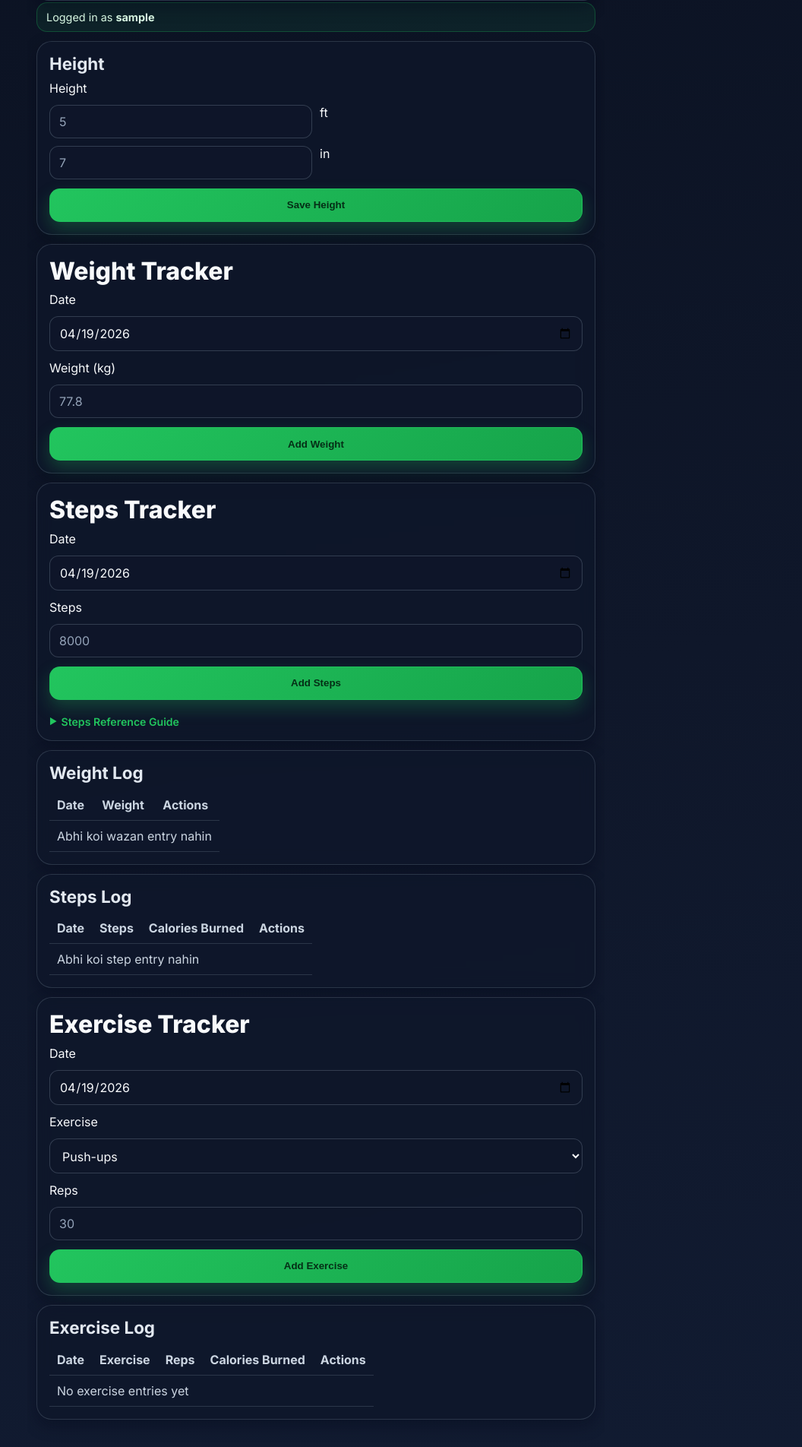
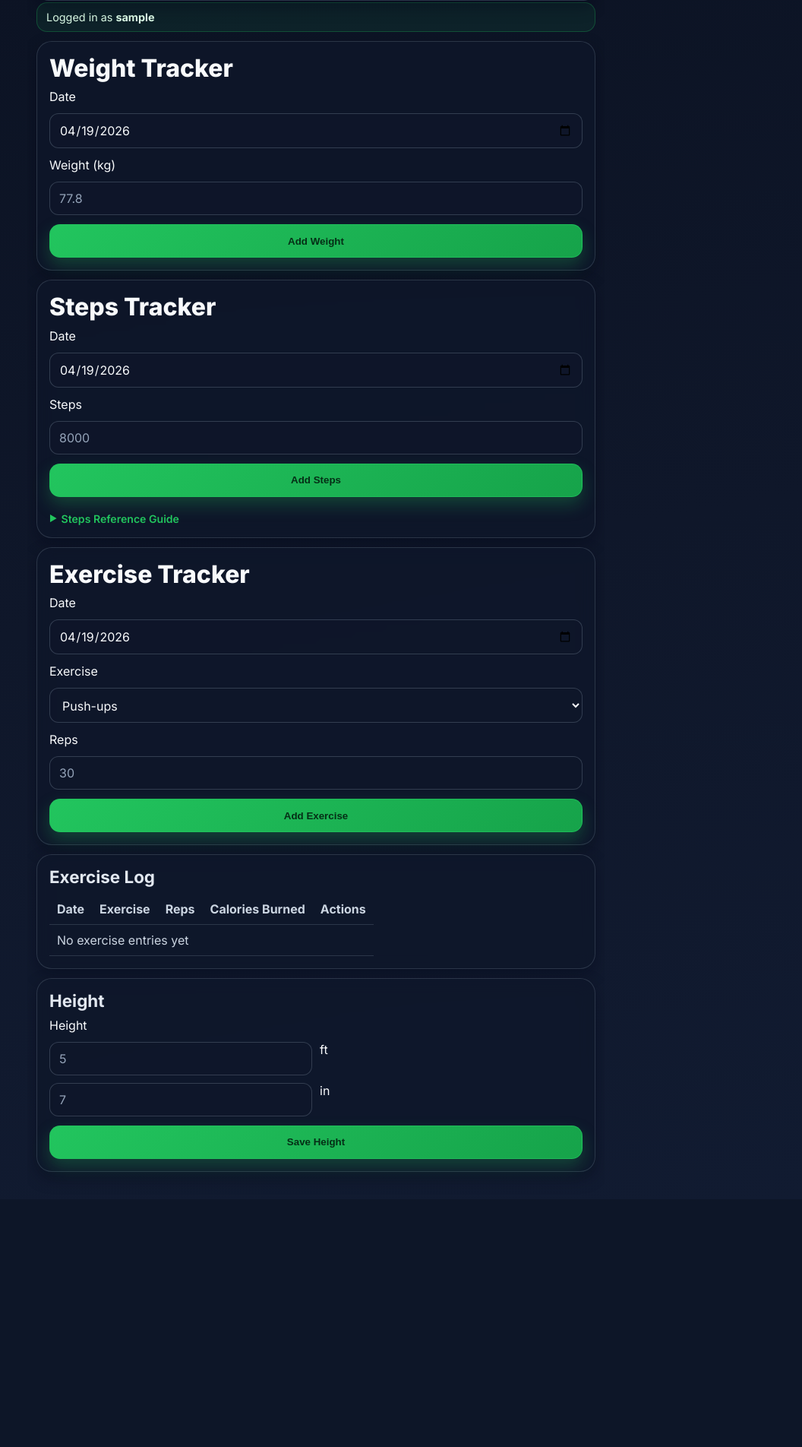
Before and after one commit to badarhayat/Desi-Fitness, a Flask app: page /track in a window 1280 px wide. Shown: the part 257-2161 px from the top of the page at 76% size, without its empty margins (224-1280 px from the left). After the commit the page ends 1799 px from the top, so only its background shows below. Run offline with Flask 3, Linux system fonts and the light colour scheme; the visitor is signed in with stand-in values (Sample User, id 1).

Commit message:
Remove steps/weight log tables, move height to bottom of track tab, move goals summary to bottom

```diff
--- a/templates/track.html
+++ b/templates/track.html
@@ -1,39 +1,6 @@
 {% extends "base.html" %}
 
 {% block content %}
-
-<section class="grid">
-    <div class="panel" id="height-form">
-        <h2>{{ t("Height / قد") }}</h2>
-        {% if profile and profile.height_feet is not none %}
-        <p class="muted">{{ t("Current / موجودہ") }}: {{ profile.height_feet }} ft {{ profile.height_inches }} in</p>
-        {% endif %}
-        <form method="post">
-            <label>{{ t("Height / قد") }}</label>
-            <div class="height-row">
-                <input
-                    id="height_feet"
-                    name="height_feet"
-                    type="number"
-                    min="1" max="9"
-                    placeholder="5"
-                    value="{{ profile.height_feet if profile and profile.height_feet is not none else '' }}"
-                    required>
-                <span>ft</span>
-                <input
-                    id="height_inches"
-                    name="height_inches"
-                    type="number"
-                    min="0" max="11"
-                    placeholder="7"
-                    value="{{ profile.height_inches if profile and profile.height_inches is not none else '' }}"
-                    required>
-                <span>in</span>
-            </div>
-            <button type="submit" name="action" value="save_height">{{ t("Save Height / قد محفوظ کریں") }}</button>
-        </form>
-    </div>
-</section>
 
 <section class="grid">
     <div class="panel">
@@ -107,80 +74,6 @@
 
 <section class="grid">
     <div class="panel">
-        <h2>Weight Log / وزن لاگ</h2>
-        <table>
-            <thead>
-                <tr>
-                    <th>Date / تاریخ</th>
-                    <th>Weight / وزن</th>
-                    <th>Actions / کارروائی</th>
-                </tr>
-            </thead>
-            <tbody>
-                {% for item in weight_log %}
-                <tr>
-                    <td>{{ item.date }}</td>
-                    <td>{{ item.weight }}</td>
-                    <td>
-                        <div class="inline-actions">
-                        <form method="post" class="inline-form">
-                            <input type="hidden" name="weight_id" value="{{ item.id }}">
-                            <button class="secondary-btn" type="submit" name="action" value="edit_weight">{{ t("Edit / ترمیم") }}</button>
-                        </form>
-                        <form method="post" class="inline-form">
-                            <input type="hidden" name="weight_id" value="{{ item.id }}">
-                            <button class="danger-btn" type="submit" name="action" value="delete_weight">{{ t("Delete / حذف") }}</button>
-                        </form>
-                        </div>
-                    </td>
-                </tr>
-                {% else %}
-                <tr><td colspan="3" class="muted">Abhi koi wazan entry nahin / ابھی کوئی وزن اندراج نہیں</td></tr>
-                {% endfor %}
-            </tbody>
-        </table>
-    </div>
-
-    <div class="panel">
-        <h2>Steps Log / قدم لاگ</h2>
-        <table>
-            <thead>
-                <tr>
-                    <th>Date / تاریخ</th>
-                    <th>Steps / قدم</th>
-                    <th>Calories Burned / جلائی گئی کیلوریز</th>
-                    <th>Actions / کارروائی</th>
-                </tr>
-            </thead>
-            <tbody>
-                {% for item in steps_log %}
-                <tr>
-                    <td>{{ item.date }}</td>
-                    <td>{{ item.steps }}</td>
-                    <td>{{ item.calories_lost }}</td>
-                    <td>
-                        <div class="inline-actions">
-                        <form method="post" class="inline-form">
-                            <input type="hidden" name="steps_id" value="{{ item.id }}">
-                            <button class="secondary-btn" type="submit" name="action" value="edit_steps">{{ t("Edit / ترمیم") }}</button>
-                        </form>
-                        <form method="post" class="inline-form">
-                            <input type="hidden" name="steps_id" value="{{ item.id }}">
-                            <button class="danger-btn" type="submit" name="action" value="delete_steps">{{ t("Delete / حذف") }}</button>
-                        </form>
-                        </div>
-                    </td>
-                </tr>
-                {% else %}
-                <tr><td colspan="4" class="muted">Abhi koi step entry nahin / ابھی کوئی قدم اندراج نہیں</td></tr>
-                {% endfor %}
-            </tbody>
-        </table>
-    </div>
-</section>
-
-<section class="grid">
-    <div class="panel">
         <h1>{{ t("Exercise Tracker / ورزش ٹریک کریں") }}</h1>
         <form method="post">
             <label for="exercise_date">Date / تاریخ</label>
```
Also changed, not shown: other parts of templates/track.html (+32 -0 lines), templates/graph.html (+7 -4 lines).
